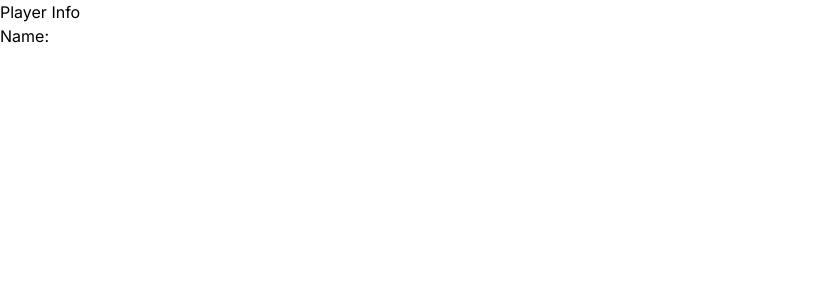
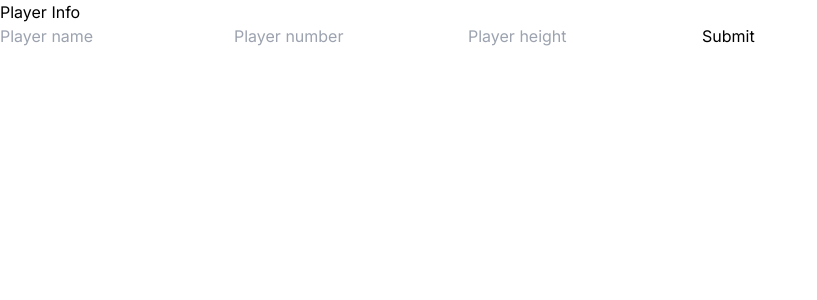
Before and after one commit to fullstackatbrown/conversational-ai-lab, a Next.js app: page /about in a window 1280 px wide. Shown: the top 300 px of the page, without its empty margins (0-817 px from the left). Built offline with nearby package versions, Linux system fonts and the light colour scheme; no server answers; the database is empty.

Commit message:
post players

```diff
--- a/app/about/page.tsx
+++ b/app/about/page.tsx
@@ -2,8 +2,9 @@
 import { db } from "../../firebaseClient";
 import { collection, doc, getDoc } from "firebase/firestore";
 import { useState, useEffect } from "react";
+import { postPlayer } from "@/components/util/makePlayer";
 
-interface Player {
+export interface Player {
     name: String,
     number: Number,
     height: Number
@@ -12,6 +13,9 @@ interface Player {
 export default function About() {
 
     const [curPlayer, setCurPlayer] = useState<Player>();
+    const [inputName, setInputName] = useState('');
+    const [inputNumber, setInputNumber] = useState('');
+    const [inputHeight, setInputHeight] = useState('');
 
     useEffect(() => {
         const lebron = getPlayerInfo(0)
@@ -27,12 +31,29 @@ export default function About() {
         return playerData;
     }
 
-
-
     return (
         <>
             <h1>Player Info</h1>
-            <p>Name: {curPlayer ? curPlayer.name : ''}</p>
+            <input
+                placeholder="Player name"
+                value={inputName}
+                onChange={(e) => setInputName(e.target.value)} />
+            <input
+                placeholder="Player number"
+                value={inputNumber}
+                onChange={(e) => setInputNumber(e.target.value)} />
+            <input
+                placeholder="Player height"
+                value={inputHeight}
+                onChange={(e) => setInputHeight(e.target.value)} />
+            <button onClick={() => {
+                let player : Player = {
+                    name: inputName,
+                    number: parseInt(inputNumber),
+                    height: parseInt(inputHeight)
+                };
+                postPlayer(player);
+            }}>Submit</button>
         </>
     );
 }
--- /dev/null
+++ b/components/util/makePlayer.ts
@@ -0,0 +1,14 @@
+import { db } from "../../firebaseClient";
+import { collection, doc, getDoc, setDoc, addDoc } from "firebase/firestore";
+import { Player } from "@/app/about/page";
+
+interface postPlayerProps {
+    name: String,
+    number: Number,
+    height: Number
+}
+
+export async function postPlayer(player : Player) {
+    const docRef = await addDoc(collection(db, '/players'), player);
+    return docRef.id;
+}
```
